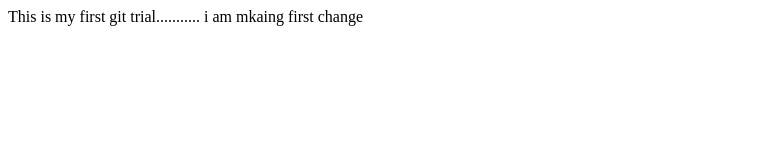
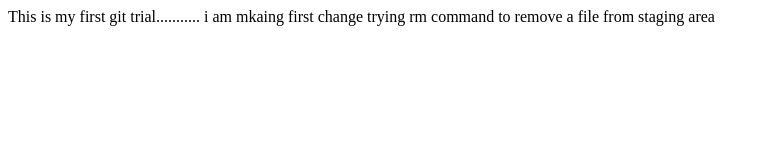
Before and after one commit to prems-m/Repository1, a plain HTML site: page index.html in a window 1280 px wide. Shown: the whole page, without its empty margins (0-770 px from the left). Drawn offline with Linux system fonts and the light colour scheme.

```diff
--- a/index.html
+++ b/index.html
@@ -6,6 +6,7 @@
 <body>
 This is my first git trial...........
 i am mkaing first change
+trying rm command to remove a file from staging area
 </body>
 
 </html>
```
Also changed, not shown: 1 other file.
